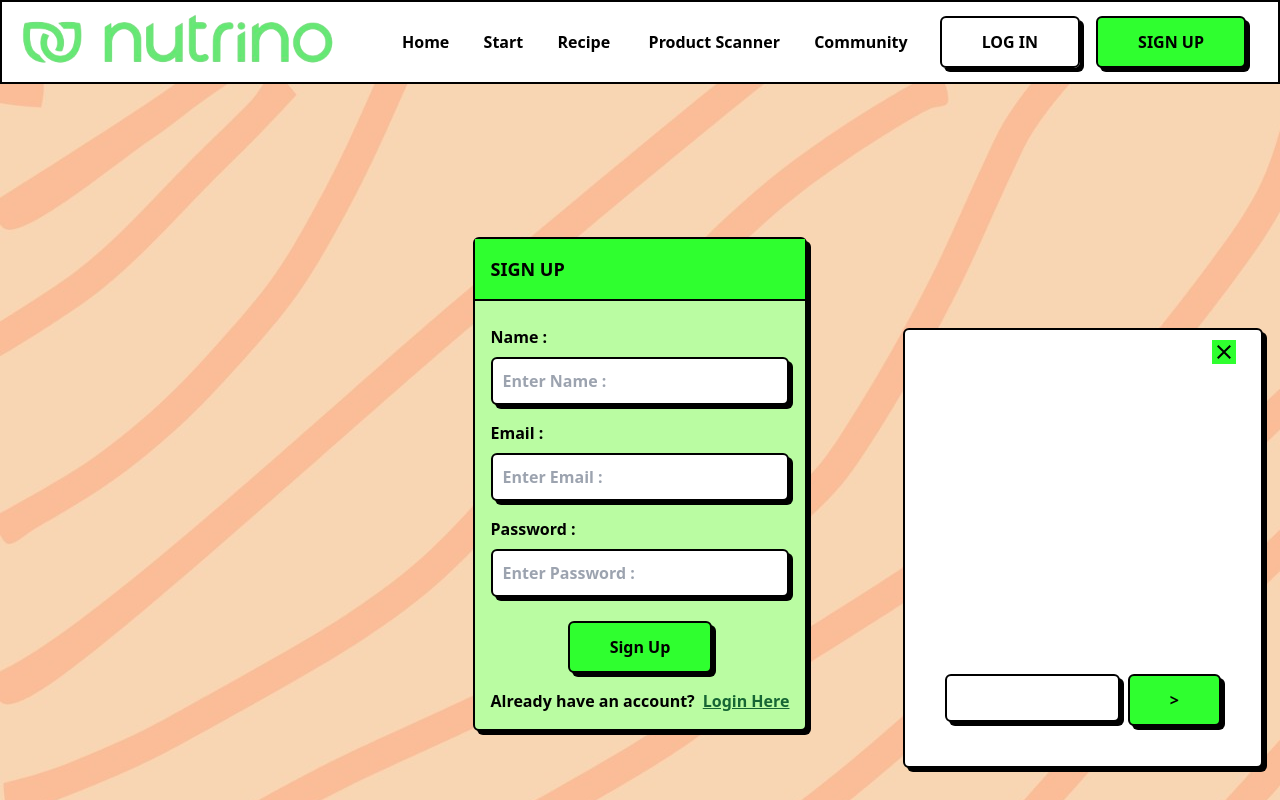
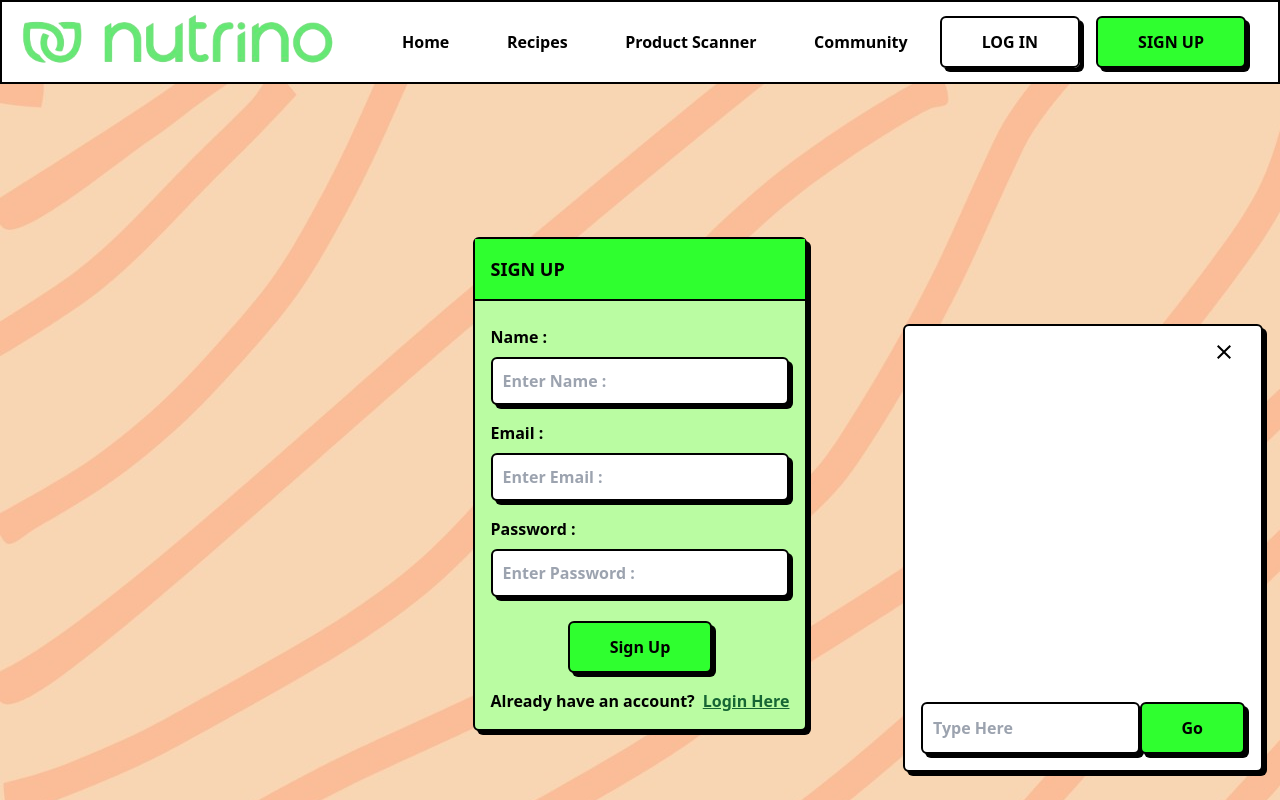
Before and after one commit to arnitdo/Nutrino, a React (Vite) app in the folder frontend/: page /signup in a window 1280 px wide. Both pictures are taken after a click on the element 1204 px from the left and 724 px from the top of the page. Shown: the top 800 px of the page. Built offline with nearby package versions, Linux system fonts and the light colour scheme.

Commit message:
Update nav + chatbot

```diff
--- a/frontend/src/components/Loader.css
+++ b/frontend/src/components/Loader.css
@@ -1,6 +1,6 @@
 .container {
     --uib-size: 60px;
-    --uib-color: aliceblue;
+    --uib-color: black;
     --uib-speed: 2.6s;
     --uib-dot-size: calc(var(--uib-size) * 0.23);
     position: relative;
--- a/frontend/src/components/Modal.jsx
+++ b/frontend/src/components/Modal.jsx
@@ -21,18 +21,20 @@ export default function Modal({active, setActive, children, title}) {
     <div
       role="dialog"
       aria-modal="true"
+      style={{
+        pointerEvents: isVisible ? "auto" : "none"
+      }}
       className="fixed bottom-8 right-8 h-[440px] flex w-[330px] flex-col justify-center items-center"
-      style={{ zIndex: isVisible ? 1000 : -1000 }}
     >
       <div
         style={{
           opacity: isVisible ? '1' : '0',
-          visibility: isVisible ? 'visible' : 'hidden',
+          visibility: isVisible ? 'visible' : 'hidden'
         }}
-        className="w-[360px] flex-grow flex flex-col items-center justify-center rounded-md border-2 border-black bg-white p-10 pt-12 font-bold shadow-[4px_4px_0px_0px_rgba(0,0,0,1)] transition-all duration-300"
+        className="w-[360px] flex-grow flex flex-col items-center justify-center rounded-md border-2 border-black bg-white p-4 font-bold shadow-[4px_4px_0px_0px_rgba(0,0,0,1)] transition-all duration-300"
       >
         <button onClick={closeModal}>
-          <MdClose className="absolute right-3 top-3 h-6 w-6 bg-dgreen" />
+          <MdClose className="absolute right-3 top-3 h-6 w-6" />
         </button>
         {children}
       </div>
--- a/frontend/src/index.css
+++ b/frontend/src/index.css
@@ -6,7 +6,7 @@ body {
     overflow-x: clip;
 }
 
-/* Set the background color for the entire scrollbar */
+/* Set the background color for the entire scrollbar
 ::-webkit-scrollbar {
     background-color: black;
-}
+} */
--- a/frontend/src/pages/Chatbot.jsx
+++ b/frontend/src/pages/Chatbot.jsx
@@ -12,17 +12,21 @@ const Chatbot = () => {
 
 
   const handleSendMessage = () => {
-    setChatHistory([...chatHistory, { text: inputText, sender: 'user' }]);
     setInputText('');
 
     fetch(`https://api.spoonacular.com/recipes/quickAnswer?q=${encodeURIComponent(inputText)}&apiKey=${api}`)
       .then((response) => response.json())
       .then((data) => {
-        setChatHistory([...chatHistory, { text: data.answer, sender: 'bot' }]);
+        setChatHistory((chatHistory) => {
+          return [
+            ...chatHistory,
+            { text: inputText, sender: 'user' },
+            { text: data.answer, sender: 'bot' }
+          ]
+        });
       })
       .catch((error) => {
         console.error('Error fetching chatbot answer:', error);
-        setChatHistory([...chatHistory, { text: 'Error fetching chatbot answer', sender: 'bot' }]);
       });
   };
 
@@ -30,16 +34,15 @@ const Chatbot = () => {
     <div className="cursor-pointer fixed bottom-10 right-10 bg-dgreen p-6 rounded-[50%] border-none shadow-[4px_4px_0px_0px_rgba(0,0,0,1)]" onClick={() => setChatbotActive((prevState) => !prevState)}>
       <BsChatFill className="h-6 w-6 " color="black" />
       <Modal active={chatbotActive} setActive={setChatbotActive}>
-        <div className="flex flex-col h-full justify-between">
-          <div className="chat-history">
+        <div className="h-[360px] flex flex-col h-full justify-between">
+          <div className=" h-[360px] flex flex-col gap-4 overflow-x-clip overflow-y-scroll">
             {chatHistory.map((message, index) => (
-              <div key={index} className={message.sender === 'user' ? 'user-message' : 'bot-message'}>
+              <div key={index} className={message.sender === 'user' ? ' rounded bg-lgreen p-2' : ' rounded bg-lorange p-2'}>
                 {message.text}
               </div>
             ))}
           </div>
-          <div className="flex">
-            <div className="flex-grow mr-2">
+          <div className={"flex flex-row"}>
             <input
               className="rounded-md border-2 border-black p-[10px] font-bold shadow-[4px_4px_0px_0px_rgba(0,0,0,1)] outline-none transition-all focus:translate-x-[3px] focus:translate-y-[3px] focus:shadow-none w-full"
               type="text"
@@ -49,9 +52,9 @@ const Chatbot = () => {
               onChange={(e) => {
                 setInputText(e.target.value)
               }}
+              placeholder='Type Here'
             />
-            </div>
-            <Button className="w-[10px]" onClick={handleSendMessage}>></Button>
+            <Button className="w-[10px]" onClick={handleSendMessage}>Go</Button>
           </div>
         </div>
       </Modal>
--- a/frontend/src/pages/NavBar.jsx
+++ b/frontend/src/pages/NavBar.jsx
@@ -19,8 +19,7 @@ function NavBar() {
 					<nav className={"gap-4 px-8 flex flex-row flex-grow justify-between items-center font-bold"}>
 						<div className={"px-4 flex flex-grow flex-row justify-between"}>
 							<Link to={"/"}>Home</Link>
-							<Link to={"/onboarding"}>Start</Link>
-							<Link to={"/recipe"}>Recipe&nbsp;</Link>
+							<Link to={"/recipe"}>Recipes</Link>
 							<Link to={"/productscanner"}>Product Scanner</Link>
 							<Link to={"/community"}>Community</Link>
 						</div>
--- a/frontend/src/pages/Recipe.jsx
+++ b/frontend/src/pages/Recipe.jsx
@@ -137,8 +137,8 @@ export default function Recipe() {
   }
   return (
     <div className=' flex w-full flex-col bg-lorange' >
-      <div className={`flex flex-col flex-grow items-center ${recipes.length === 0 ? "bg-lorange" : "bg-lavender"}`}>
-        <div className={`flex flex-row p-8 ${recipes.length === 0 ? "bg-lorange justify-center" : "justify-between bg-lavender"} items-start w-full`}>
+      <div className={`flex flex-col flex-grow items-center ${recipes.length === 0 ? "bg-lorange" : "bg-lorange"}`}>
+        <div className={`flex flex-row p-8 ${capturedFrame ? "bg-lorange justify-between" : "justify-center bg-lorange"} items-start w-full`}>
           <div className="flex flex-col gap-4">
             {capturedFrame ? (
               null
@@ -181,7 +181,7 @@ export default function Recipe() {
         </div>
         <div className={"flex-grow w-screen border-2 border-black"} />
       </div>
-      <div className={"flex flex-col gap-2 flex-grow justify-between items-center p-8"}>
+      <div className={"flex flex-col gap-2 flex-grow justify-between items-center p-8 bg-lavender"}>
         <div className={`w-[80vw] flex flex-row gap-2 justify-center items-center`}>
           <Input placeholder='Search for dishes here' value={dish} grow setValue={setDish} />
           <Button onClick={() => { handleRecipeSearch() }}>Search</Button>
```
Lines whose indentation alone changed are shown as unchanged.
